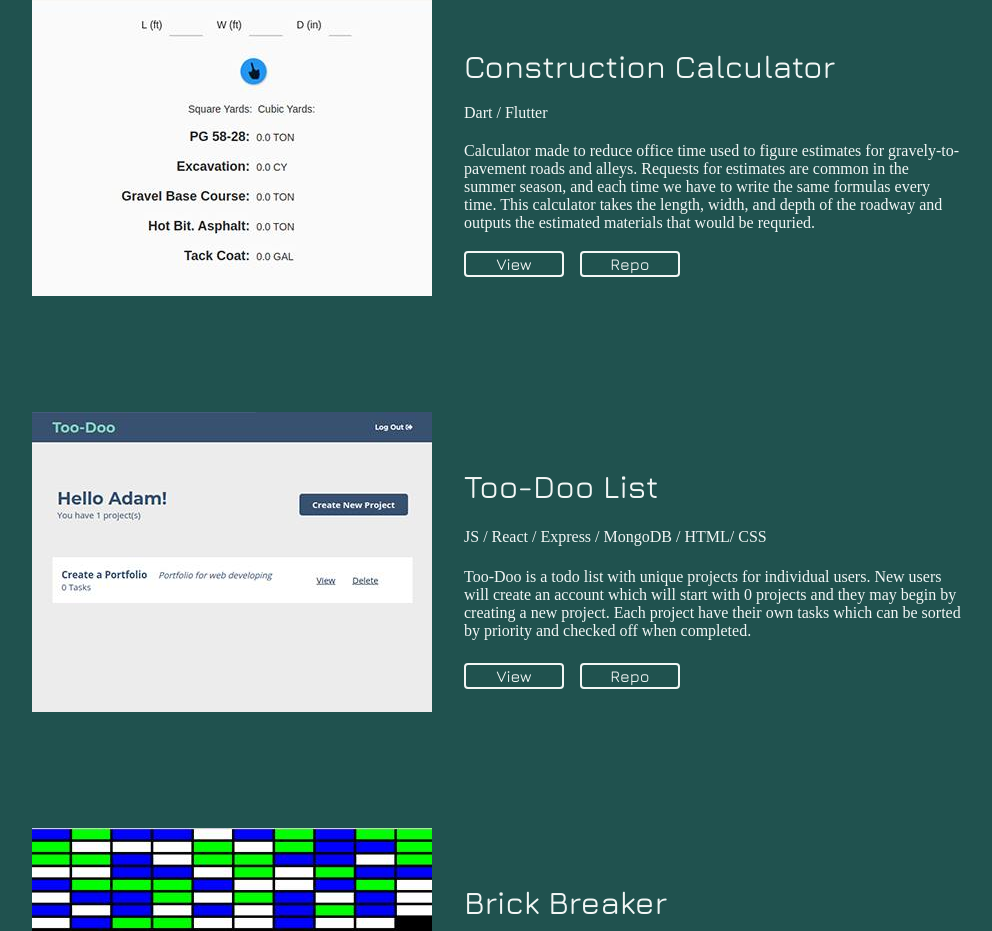
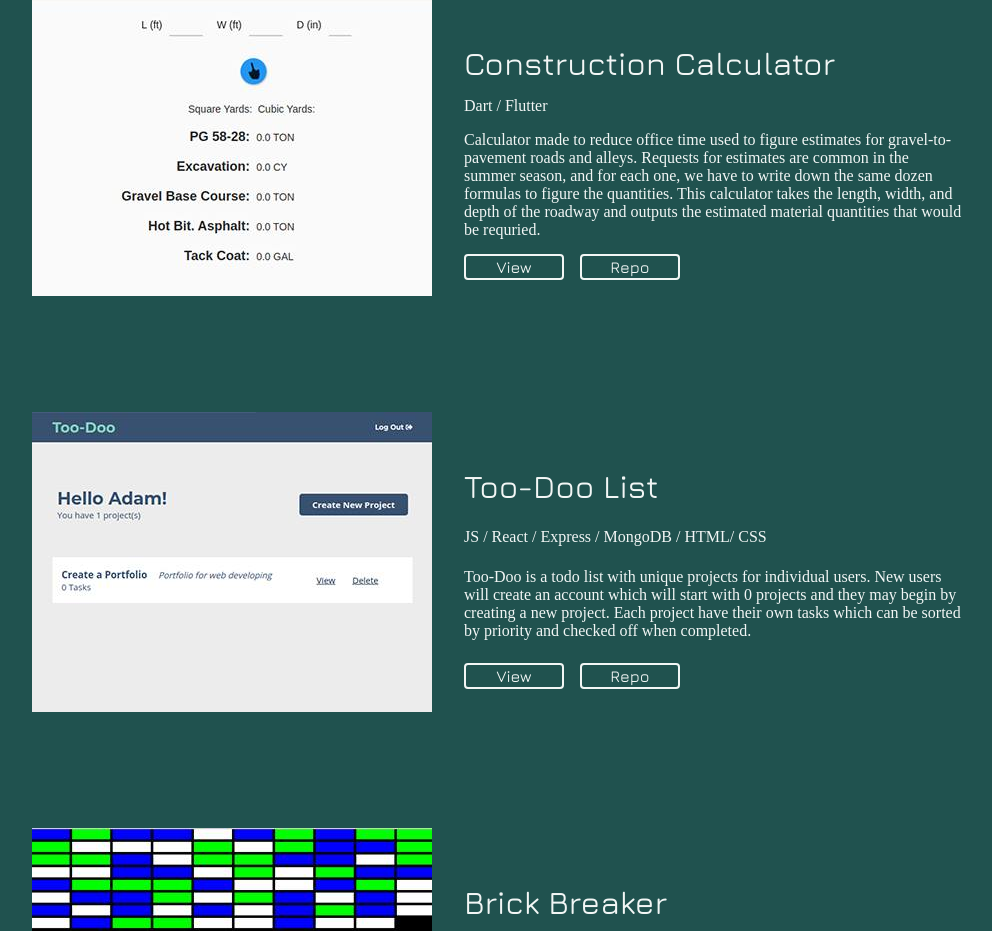
Before and after one commit to ajhanson22227/portfolio, a React (Create React App) app: page / in a window 1280 px wide. Shown: the part 2100-3031 px from the top of the page, without its empty margins (126-1118 px from the left). Built offline with nearby package versions, Linux system fonts and the light colour scheme.

Commit message:
Change sentence in first project description

```diff
--- a/src/components/Project/Project.js
+++ b/src/components/Project/Project.js
@@ -21,11 +21,11 @@ const Project = () => {
             <div className="project-tools">Dart / Flutter</div>
             <div className="project-desc">
               Calculator made to reduce office time used to figure estimates for
-              gravely-to-pavement roads and alleys. Requests for estimates are
-              common in the summer season, and each time we have to write the
-              same formulas every time. This calculator takes the length, width,
-              and depth of the roadway and outputs the estimated materials that
-              would be requried.
+              gravel-to-pavement roads and alleys. Requests for estimates are
+              common in the summer season, and for each one, we have to write
+              down the same dozen formulas to figure the quantities. This
+              calculator takes the length, width, and depth of the roadway and
+              outputs the estimated material quantities that would be requried.
             </div>
 
             <div className="project-view">
```
